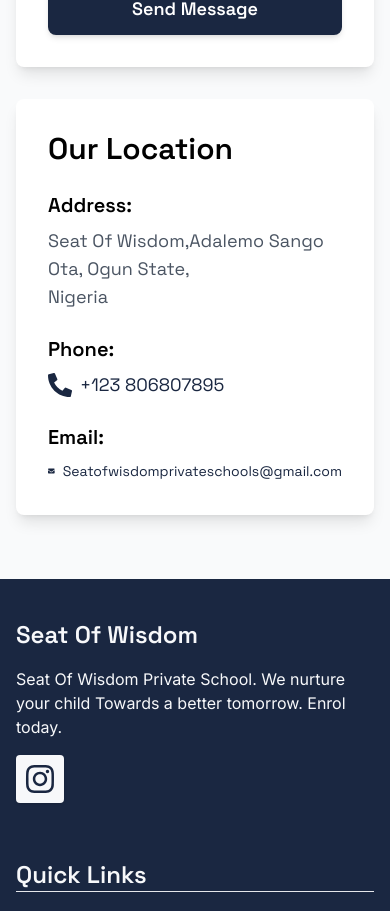
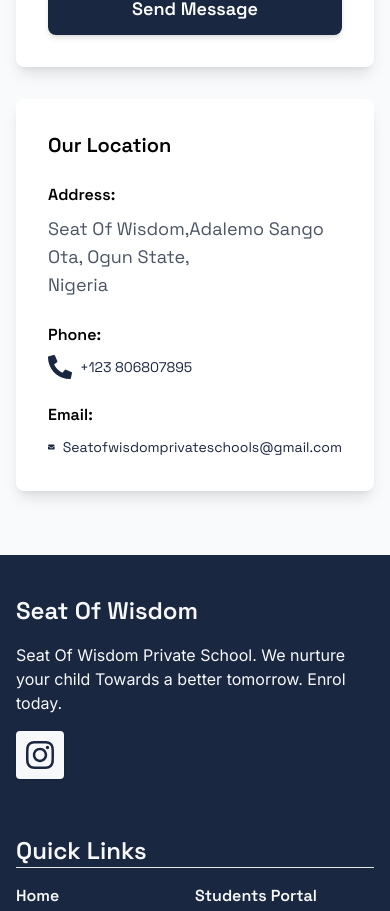
Before and after one commit to Jude006/SeatOfWisdom, a React (Vite) app: page /contact in a window 390 px wide. Shown: the part 1670-2581 px from the top of the page. Built offline with nearby package versions, Linux system fonts and the light colour scheme.

Commit message:
fixed the gmail overflow

```diff
--- a/src/components/ContactSection.jsx
+++ b/src/components/ContactSection.jsx
@@ -84,25 +84,25 @@ const ContactSection = () => {
           animate={{ opacity: 1 }}
           transition={{ duration: 0.5 }}
         >
-          <h2 className="text-3xl font-semibold mb-6">Our Location</h2>
+          <h2 className="md:text-3xl text-xl font-semibold mb-6">Our Location</h2>
           <div>
-            <h3 className="text-xl font-semibold mb-2">Address:</h3>
+            <h3 className="md:text-xl font-semibold mb-2">Address:</h3>
             <p className="text-lg text-gray-600">
               Seat Of Wisdom,Adalemo Sango Ota, Ogun State, <br />Nigeria
             </p>
           </div>
           <div className="mt-6">
-            <h3 className="text-xl font-semibold mb-2">Phone:</h3>
+            <h3 className="md:text-xl font-semibold mb-2">Phone:</h3>
             <a
               href="tel:+123806807895"
-              className="flex items-center text-lg text-primary hover:duration-300 ease-linear hover:text-secondary"
+              className="flex items-center md:text-lg text-sm text-primary hover:duration-300 ease-linear hover:text-secondary"
             >
               <FaPhoneAlt className="w-6 h-6 mr-2" />
               +123 806807895
             </a>
           </div>
           <div className="mt-6">
-            <h3 className="text-xl font-semibold mb-2">Email:</h3>
+            <h3 className="md:text-xl font-semibold mb-2">Email:</h3>
             <a
               href="mailto:Seatofwisdomprivateschools@gmail.com"
               className="flex items-center md:text-lg text-sm text-primary hover:duration-300 ease-linear hover:text-secondary"
```
